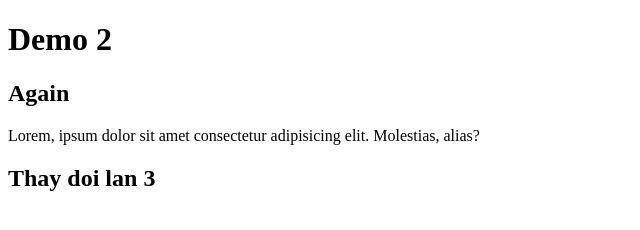
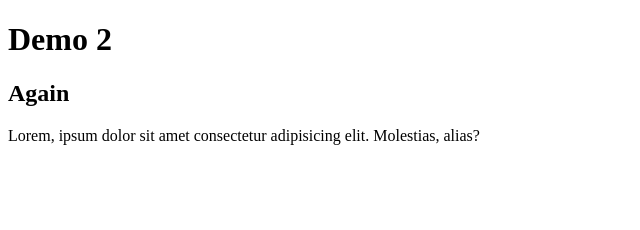
Before and after one commit to Developer-NguyenVanChung/demo3_github, a plain HTML site: page index.html in a window 1280 px wide. Shown: the whole page, without its empty margins (0-640 px from the left). Drawn offline with Linux system fonts and the light colour scheme.

Commit message:
Update 4

```diff
--- a/index.html
+++ b/index.html
@@ -11,6 +11,6 @@
     <h1>Demo 2</h1>
     <h2>Again</h2>
     <p>Lorem, ipsum dolor sit amet consectetur adipisicing elit. Molestias, alias?</p>
-    <h2>Thay doi lan 3</h2>
+    <!-- <h2>Thay doi lan 3</h2> -->
 </body>
 </html>
```
